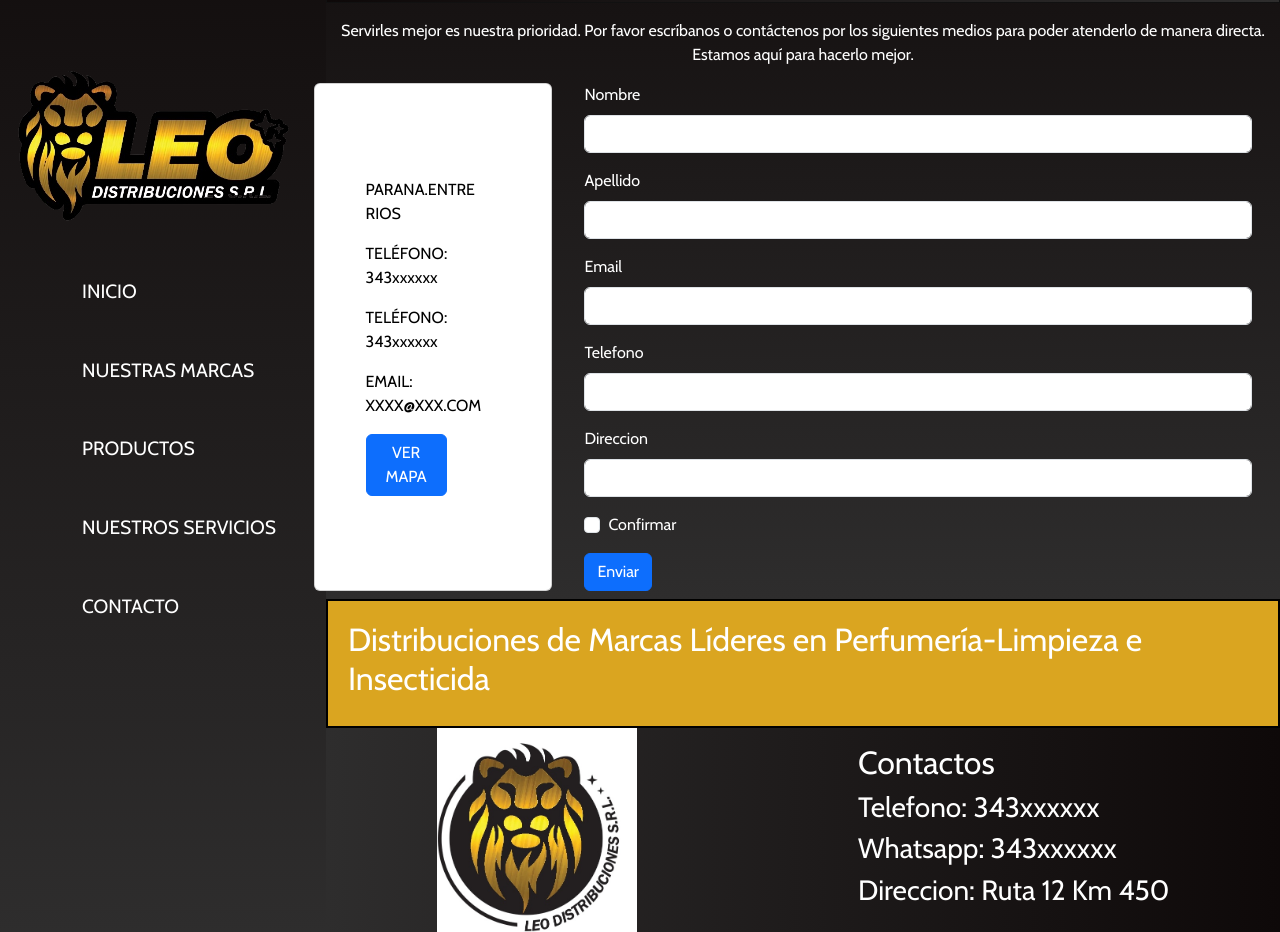
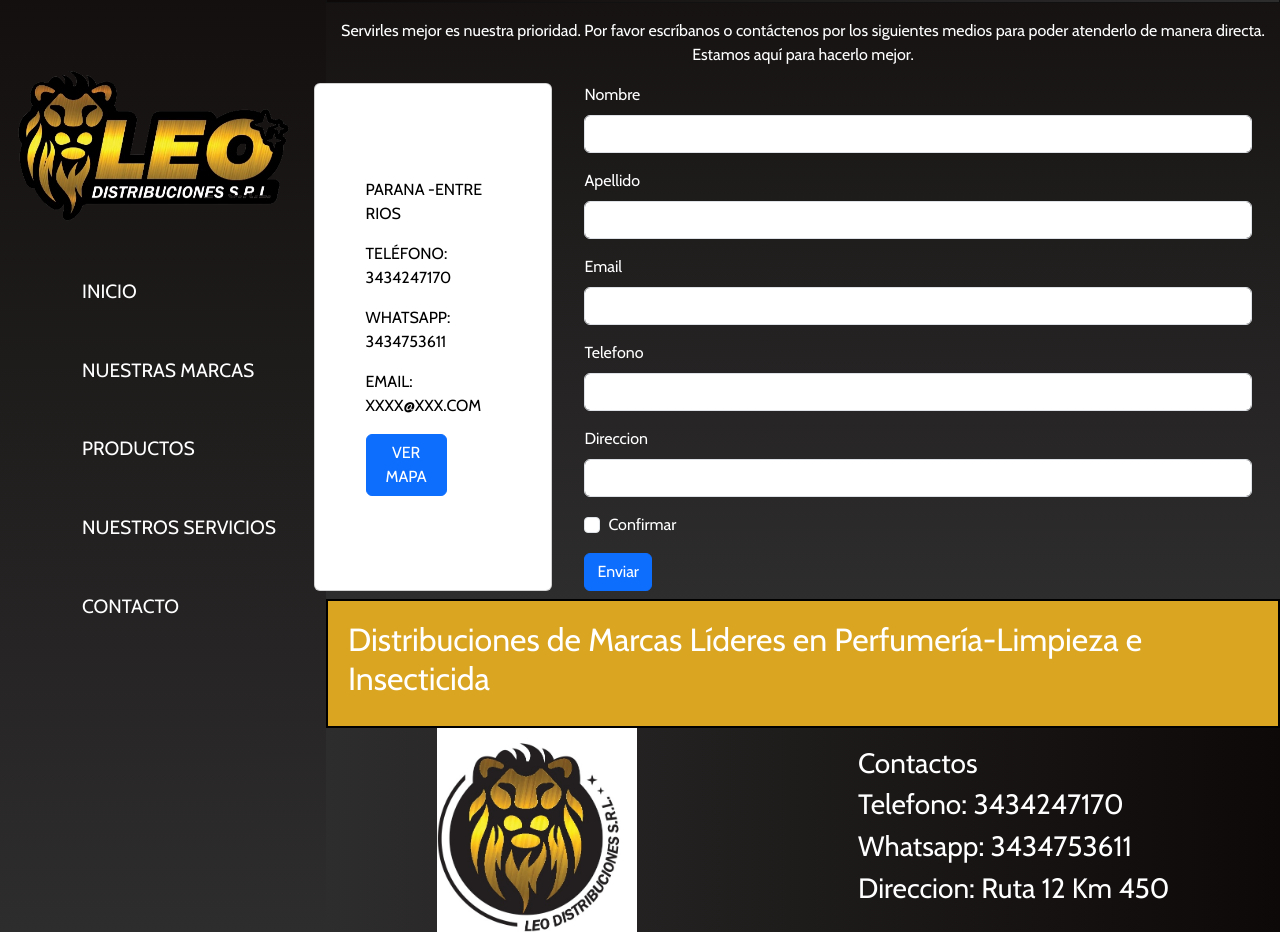
Before and after one commit to cromero12/PreEntrega3-Romero, a website: page pages/contacto.html in a window 1280 px wide. Shown: the part 205-1137 px from the top of the page. Drawn offline with nearby package versions, Linux system fonts and the light colour scheme.

Commit message:
cambio footer

```diff
--- a/package.json
+++ b/package.json
@@ -9,5 +9,8 @@
   },
   "keywords": [],
   "author": "",
-  "license": "ISC"
+  "license": "ISC",
+  "dependencies": {
+    "animate.css": "^4.1.1"
+  }
 }
--- a/pages/contacto.html
+++ b/pages/contacto.html
@@ -8,6 +8,11 @@
     <link rel="preconnect" href="https://fonts.gstatic.com" crossorigin>
     <link href="https://fonts.googleapis.com/css2?family=Cabin&family=Roboto&display=swap" rel="stylesheet">
   <title>LEO DISTRIBUCIONES - CONTACTO</title>
+  <!-- link style css-->
+<link
+rel="stylesheet"
+href="https://cdnjs.cloudflare.com/ajax/libs/animate.css/4.1.1/animate.min.css"
+/>
 
   <link rel="shorcut icon" href="./img/logo2.jpg" type="image/x-icon">
   <!-- Link CDN Boostrap -->
@@ -29,7 +34,7 @@
   <!-- encabezado -->
   <header class="encab">
     <!-- navbar-->
-    <img src="../img/LOGOHEADER.png" alt="Logo de Leo Distribuciones">
+    <img class="animate__animated animate__bounce" src="../img/LOGOHEADER.png" alt="Logo de Leo Distribuciones">
     <nav>
       <ul class="bar">
         <li><a href="../index.html">INICIO</a></li>
@@ -58,9 +63,9 @@
       <div class="row text-white">
         <div class="row col-12 d-lg-flex col-lg-3 card align-items-center align-content-center flex-row justify-content-around  me-2 mb-2">
           <div class="col-9 text-black">
-            <p>PARANA.ENTRE RIOS</p>
-            <P>TELÉFONO: 343xxxxxx</P>
-            <P>TELÉFONO: 343xxxxxx</P>
+            <p>PARANA -ENTRE RIOS</p>
+            <P>TELÉFONO: 3434247170</P>
+            <P>WHATSAPP: 3434753611</P>
             <P>EMAIL: XXXX@XXX.COM</P>
           <button type="button" class="btn btn-primary align-content-middle" style="width: 60%">VER MAPA</button>
           </div>
@@ -113,11 +118,11 @@
     <div class="pie3">
       <div><img src="../img/logo2.jpg" alt="logo circulo"></div>
       <div>
-        <h2>Contactos</h1>
-          <h3>Telefono: 343xxxxxx
-        </h2>
-        <h3>Whatsapp: 343xxxxxx</h2>
-          <h3>Direccion: Ruta 12 Km 450</h2>
+        <h3>Contactos</h3>
+          <h3>Telefono: 3434247170
+        </h3>
+        <h3>Whatsapp: 3434753611</h3>
+          <h3>Direccion: Ruta 12 Km 450</h3>
       </div>
     </div>
 
```
Also changed, not shown: index.html (+13 -11 lines), pages/nuestrasmarcas.html (+16 -11 lines), pages/nuestrosservicios.html (+9 -4 lines), pages/productos.html (+16 -11 lines), 1 other file.
